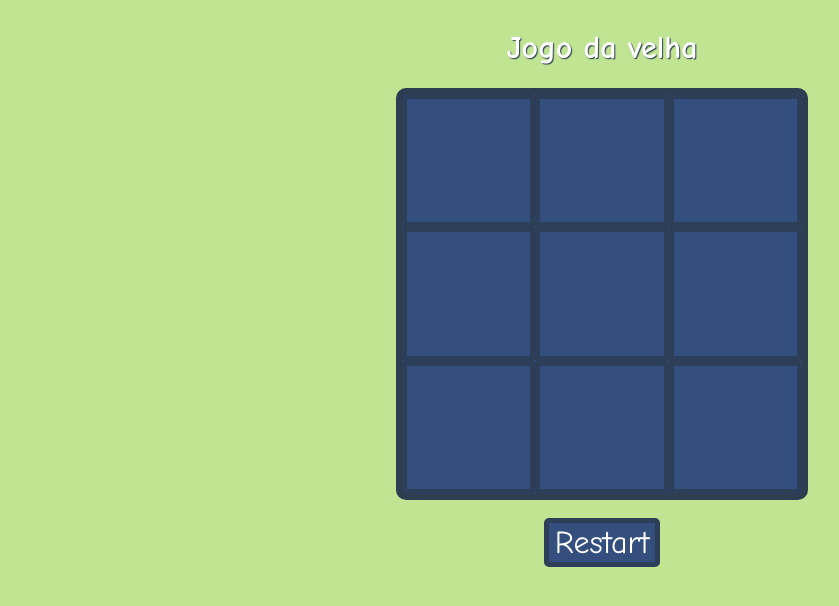
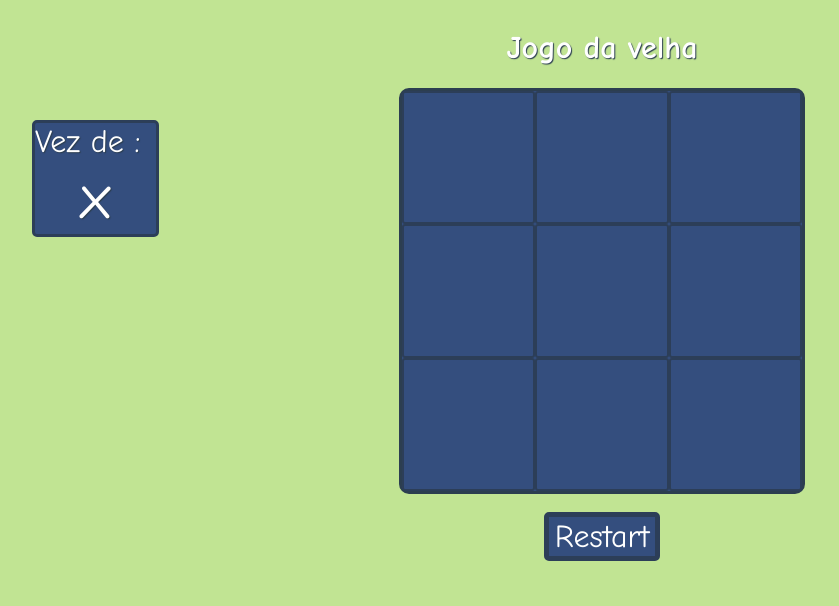
Before and after one commit to leblancdev/jogo-da-velha, a plain HTML site: page index.html in a window 1280 px wide. Shown: the whole page, without its empty margins (38-877 px from the left). Drawn offline with Linux system fonts and the light colour scheme.

Commit message:
jogador da vez

```diff
--- a/index.html
+++ b/index.html
@@ -15,27 +15,22 @@
 
 
 
-    <div class="ad">
-        <script async src="https://pagead2.googlesyndication.com/pagead/js/adsbygoogle.js"></script>
-        <!-- lado -->
-        <ins class="adsbygoogle" style="display:block" data-ad-client="ca-pub-8711274010298535"
-            data-ad-slot="8473260233" data-ad-format="auto" data-full-width-responsive="true"></ins>
-        <script>
-            (adsbygoogle = window.adsbygoogle || []).push({});
-        </script>
-    </div>
-
     <div class="title">
 
         <h1>Jogo da velha</h1>
 
     </div>
 
-    <div class="game">
+    <div class="info">
+
+       Vez de : <p id="player"> </p>
+
+    </div>
 
 
 
 
+    <div class="game">
 
         <script src='script.js'></script>
 
@@ -43,8 +38,6 @@
             tic_tac_toe.init(document.querySelector('.game'));
             tic_tac_toe.start();
         </script>
-
-
 
     </div>
 
--- a/script.js
+++ b/script.js
@@ -1,15 +1,22 @@
 const tic_tac_toe = {
     board: ['', '', '', '', '', '', '', '', ''],
+
+
 
     simbols: {
         options: ['x', 'o'],
         turn_index: 0,
         change: function () {
             this.turn_index = (this.turn_index === 0 ? 1 : 0);
+
+
         }
 
 
     },
+
+
+
 
     container_element: null,
 
@@ -36,7 +43,9 @@ const tic_tac_toe = {
         if (this.game_over == false) {
 
             if (this.board[position] === '') {
+
                 this.board[position] = this.simbols.options[this.simbols.turn_index];
+
                 this.draw();
                 let winning_sequence_index = this.check_winning_sequences(this.simbols.options[this.simbols.turn_index]);
                 if (winning_sequence_index >= 0) {
@@ -45,6 +54,7 @@ const tic_tac_toe = {
                     this.change_winner_color(winning_sequence_index);
                 } else {
                     this.simbols.change();
+                    this.change_player(this.simbols.options[this.simbols.turn_index]);
                 }
                 return true;
             } else {
@@ -53,6 +63,12 @@ const tic_tac_toe = {
         }
 
 
+    },
+
+
+    change_player: function (jogador) {
+        var player = document.getElementById('player');
+        player.innerHTML = jogador;
     },
 
 
@@ -77,6 +93,7 @@ const tic_tac_toe = {
 
 
 
+
     check_winning_sequences: function (simbol) {
         for (i in this.winning_sequences) {
             if (this.board[this.winning_sequences[i][0]] == simbol &&
@@ -92,6 +109,8 @@ const tic_tac_toe = {
 
 
     start: function () {
+
+        this.change_player(this.simbols.options[0]);
         this.draw();
 
     },
@@ -120,6 +139,7 @@ const tic_tac_toe = {
         this.container_element.innerHTML = content;
 
 
+
     }
 
 
--- a/style.css
+++ b/style.css
@@ -4,23 +4,24 @@
     margin: 0 auto;
     background-color: #344e7e;
     color: #fff;
-    border: 6px solid #2c3e50;
+    border: 3px solid #2c3e50;
     border-radius: 10px;
     display: grid;
     grid-template: repeat(3, 1fr) / repeat(3, 1fr);
 }
 
 .game>div {
-    border: 5px solid #2c3e58;
-    border-radius: 2px;
+    border: 2px solid #2c3e58;
+    border-radius: 3px;
     font-family: 'comic sans ms';
     font-weight: bold;
     font-size: 3em;
     display: flex;
     justify-content: center;
     align-items: center;
+    float:center;
+    text-shadow: 1px 1px 1px #2c3e50;
 }
-
 #restart {
     background-color: #344e7e;
     color: white;
@@ -55,8 +56,27 @@ h1 {
     text-shadow: 1px 1px 1px #2c3e50;
 }
 
+.info{
+    color: white;
+    align-items: center;
+    font-family: Comic Sans ms;
+    color: white;
+    width: 121px;
+    font-size: 2em;
+    text-shadow: 1px 1px 1px #2c3e50;
+    position: absolute;
+    background-color: #344e7e;
+    border: 3px solid #2c3e58;
+    border-radius: 5px;
+    left: 70px;
+    top: 120px;
 
-.ad{
-    align-items: left;
 
 }
+
+#player{
+    margin: 0;
+    text-align: center;
+    font-size: 2em;
+    text-shadow: 1px 1px 1px #2c3e50;
+}
```
Also changed, not shown: icon-finish.png (added).
